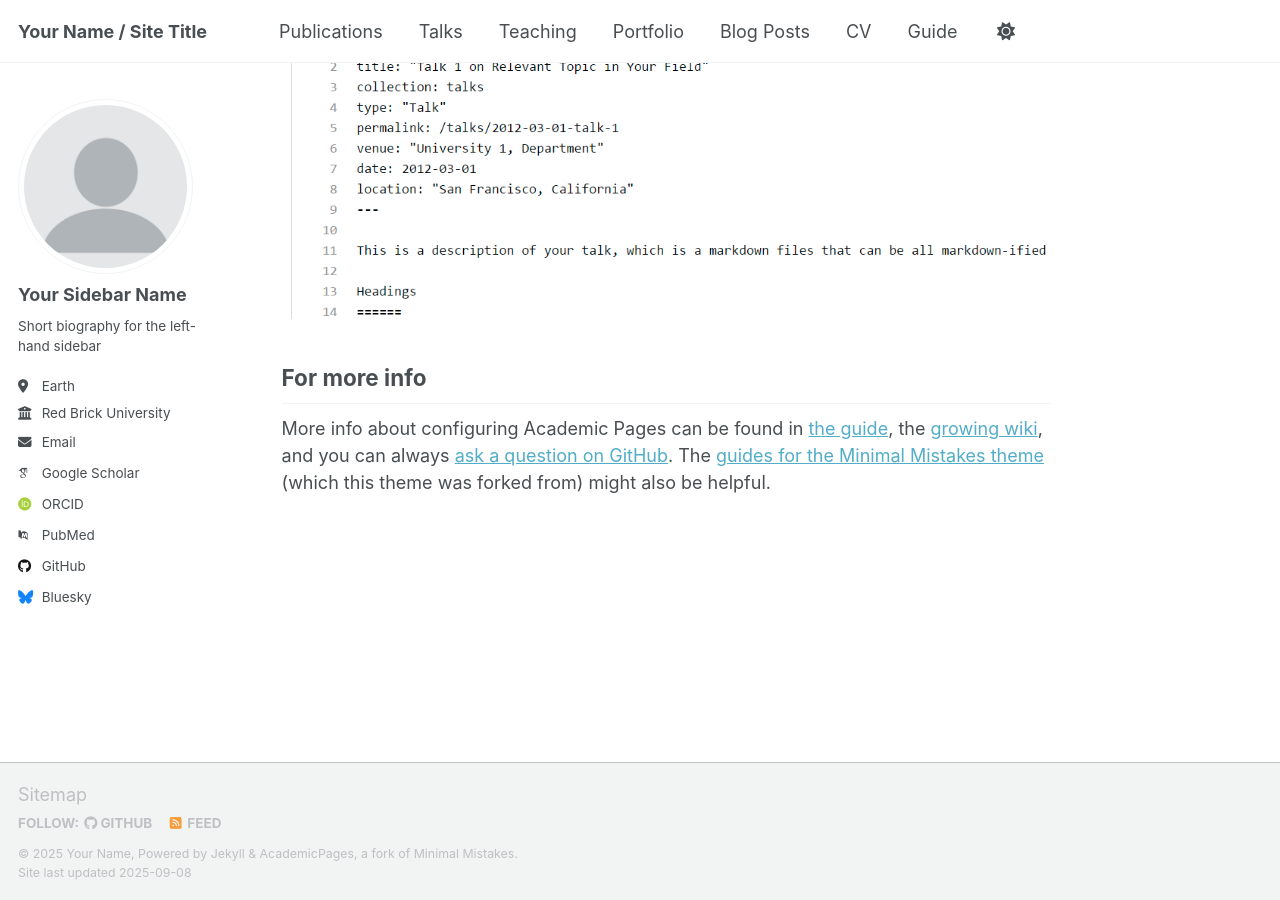
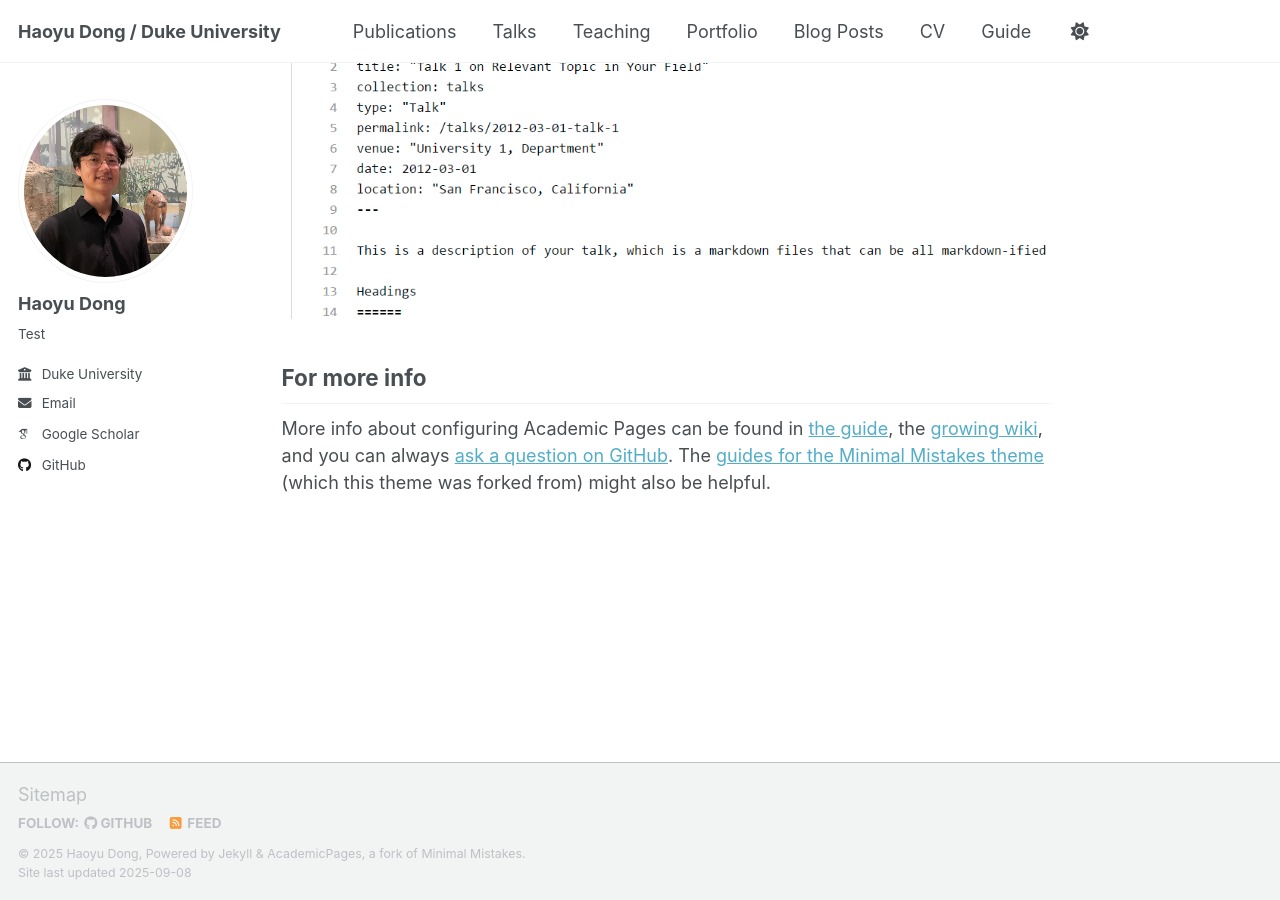
Before and after one commit to haoyudong-97/haoyudong-97.github.io, a Jekyll site: the page built from _pages/about.md, in a window 1280 px wide and 900 px high, scrolled down 2880 px. Built offline with Jekyll 4.4.1, drawn with Linux system fonts in a browser that asks for light colours; some web fonts are replaced; a script that is not in the unit is left out.

Commit message:
Init commit

```diff
--- a/_config.yml
+++ b/_config.yml
@@ -9,9 +9,9 @@
 # Basic Site Settings
 locale                   : "en-US"
 site_theme               : "default" # Currently available options are "default", "air"
-title                    : "Your Name / Site Title"
+title                    : "Haoyu Dong / Duke University"
 title_separator          : "-"
-name                     : &name "Your Name"
+name                     : &name "Haoyu Dong"
 description              : &description "personal description"
 url                      : https://academicpages.github.io # the base hostname & protocol for your site e.g. "https://[your GitHub username].github.io" or if you already have some other page hosted on Github then use "https://[your GitHub username].github.io/[Your Repo Name]"
 baseurl                  : "" # the subpath of your site, e.g. "/blog"
@@ -23,23 +23,23 @@ repository               : "academicpages/academicpages.github.io"
 author:
   # Biographic information
   avatar           : "profile.png"
-  name             : "Your Sidebar Name"
+  name             : "Haoyu Dong"
   pronouns         : # example: "she/her"
-  bio              : "Short biography for the left-hand sidebar"
-  location         : "Earth"
-  employer         : "Red Brick University"
+  bio              : "Test"
+  location         : #"Earth"
+  employer         : "Duke University"
   uri              : # URL
-  email            : "none@example.org"
+  email            : "haoyu.dong151@duke.edu"
 
   # Academic websites
   academia         : # URL
   arxiv            : # URL - Update with the correct link to your profile
-  googlescholar    : "https://scholar.google.com/citations?user=PS_CX0AAAAAJ"
+  googlescholar    : "https://scholar.google.com/citations?hl=en&user=eZVEUCIAAAAJ&view_op=list_works"
   inspire-hep      : # URL
   impactstory      : # URL
-  orcid            : "http://orcid.org/yourorcidurl"
+  orcid            : #"http://orcid.org/yourorcidurl"
   semantic         : # URL
-  pubmed           : "https://www.ncbi.nlm.nih.gov/pubmed/?term=john+snow"
+  pubmed           : #"https://www.ncbi.nlm.nih.gov/pubmed/?term=john+snow"
   researchgate     : # URL
   scopus           : # URL
 
@@ -53,7 +53,7 @@ author:
 
   # Social media
   artstation       : # Username
-  bluesky          : "bsky.app" # Replace this with you Bluesky username
+  bluesky          : # Username
   facebook         : # Username
   flickr           : # Username
   foursquare       : # Username
```
Also changed, not shown: images/profile.png, 2 other files.
